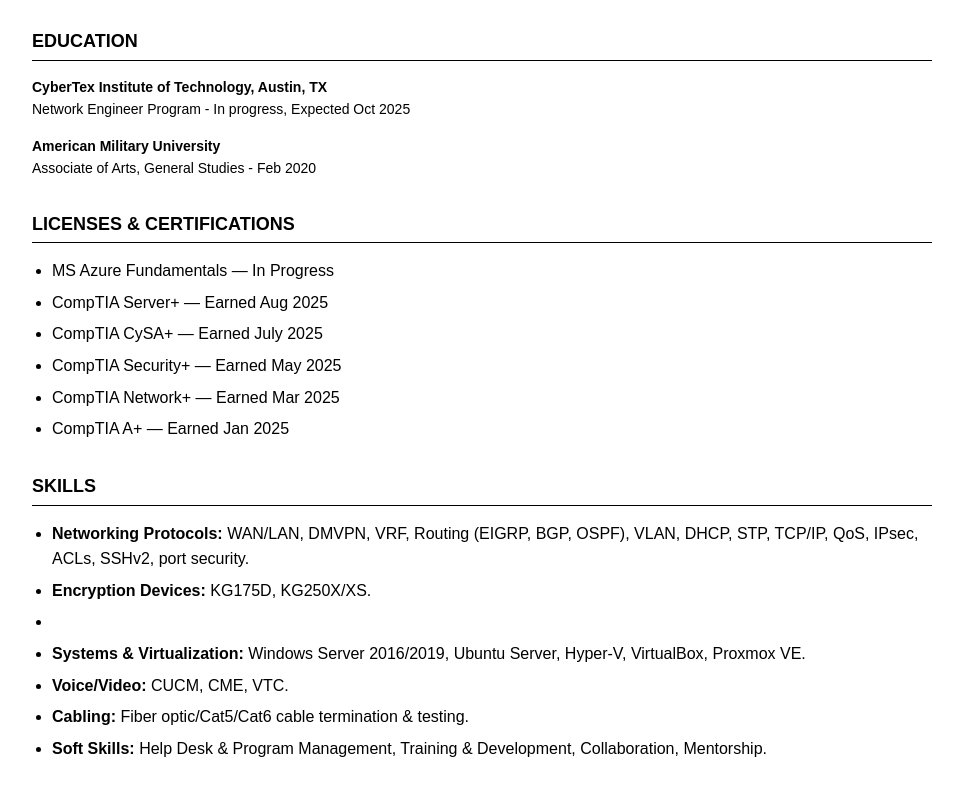
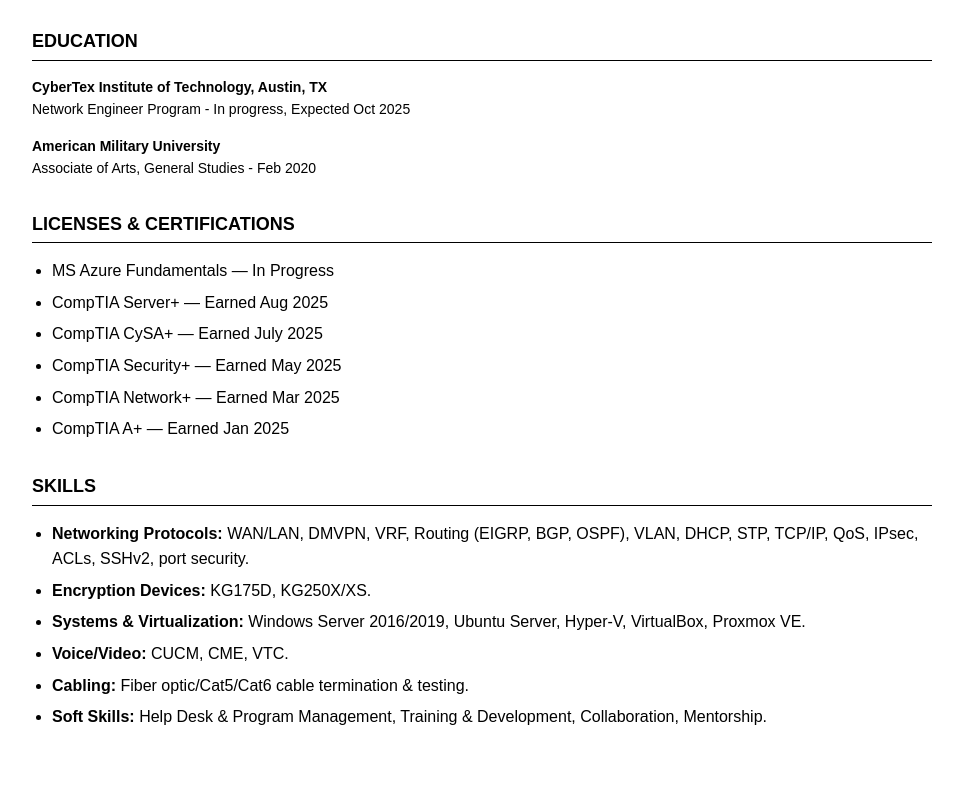
Before and after one commit to jgortiz96/Jesus_Ortiz_Resume_Site, a plain HTML site: page index.html in a window 1280 px wide. Shown: the part 1357-2152 px from the top of the page, without its empty margins (158-1121 px from the left). Drawn offline with Linux system fonts and the light colour scheme.

Commit message:
Update index.html

```diff
--- a/index.html
+++ b/index.html
@@ -87,7 +87,7 @@
       <h2>SKILLS</h2>
       <ul>
         <li><strong>Networking Protocols:</strong> WAN/LAN, DMVPN, VRF, Routing (EIGRP, BGP, OSPF), VLAN, DHCP, STP, TCP/IP, QoS, IPsec, ACLs, SSHv2, port security.</li>
-        <li><strong>Encryption Devices:</strong> KG175D, KG250X/XS.<li/>
+        <li><strong>Encryption Devices:</strong> KG175D, KG250X/XS.</li>
         <li><strong>Systems & Virtualization:</strong> Windows Server 2016/2019, Ubuntu Server, Hyper-V, VirtualBox, Proxmox VE.</li>
         <li><strong>Voice/Video:</strong> CUCM, CME, VTC.</li>
         <li><strong>Cabling:</strong> Fiber optic/Cat5/Cat6 cable termination & testing.</li>
```
